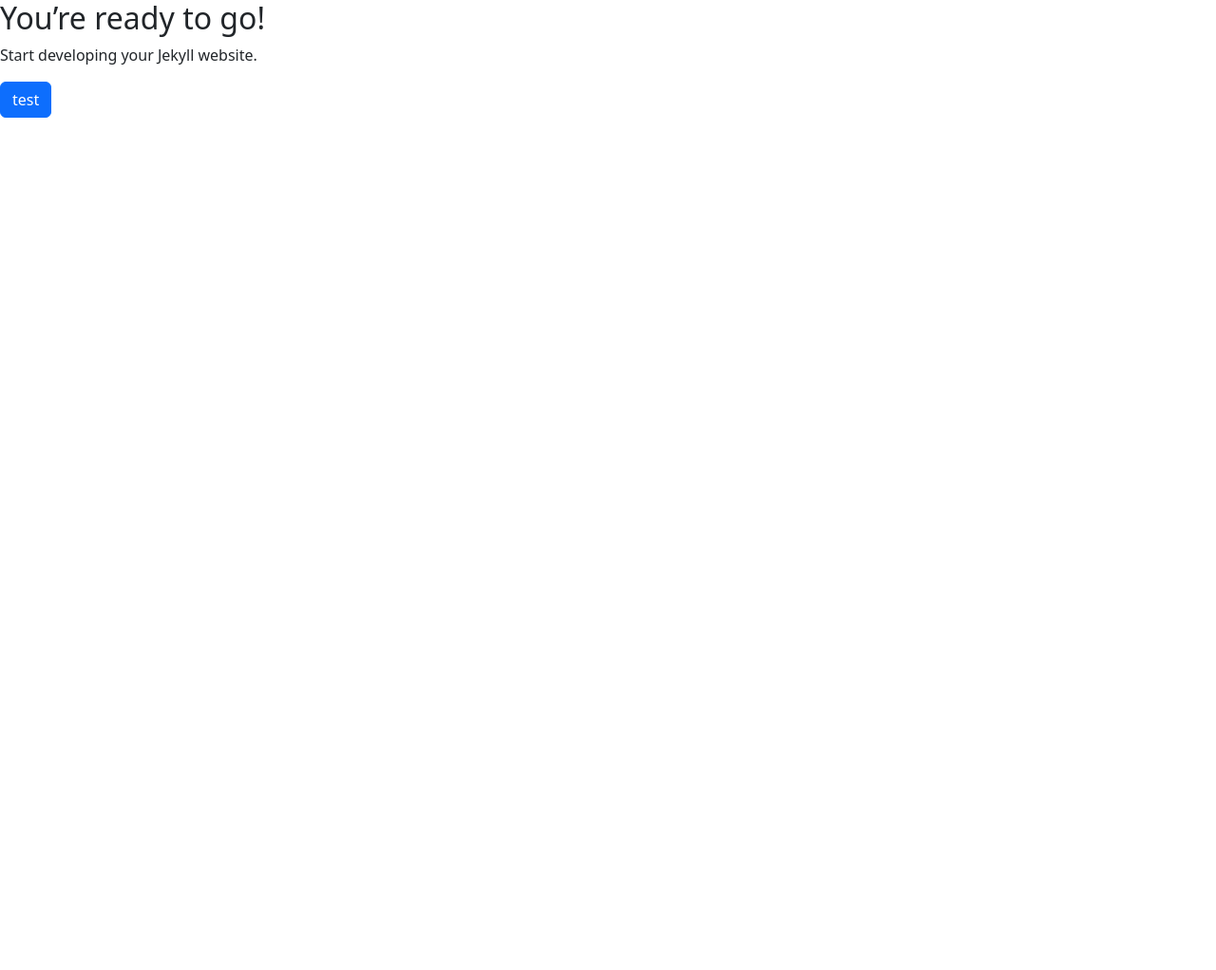
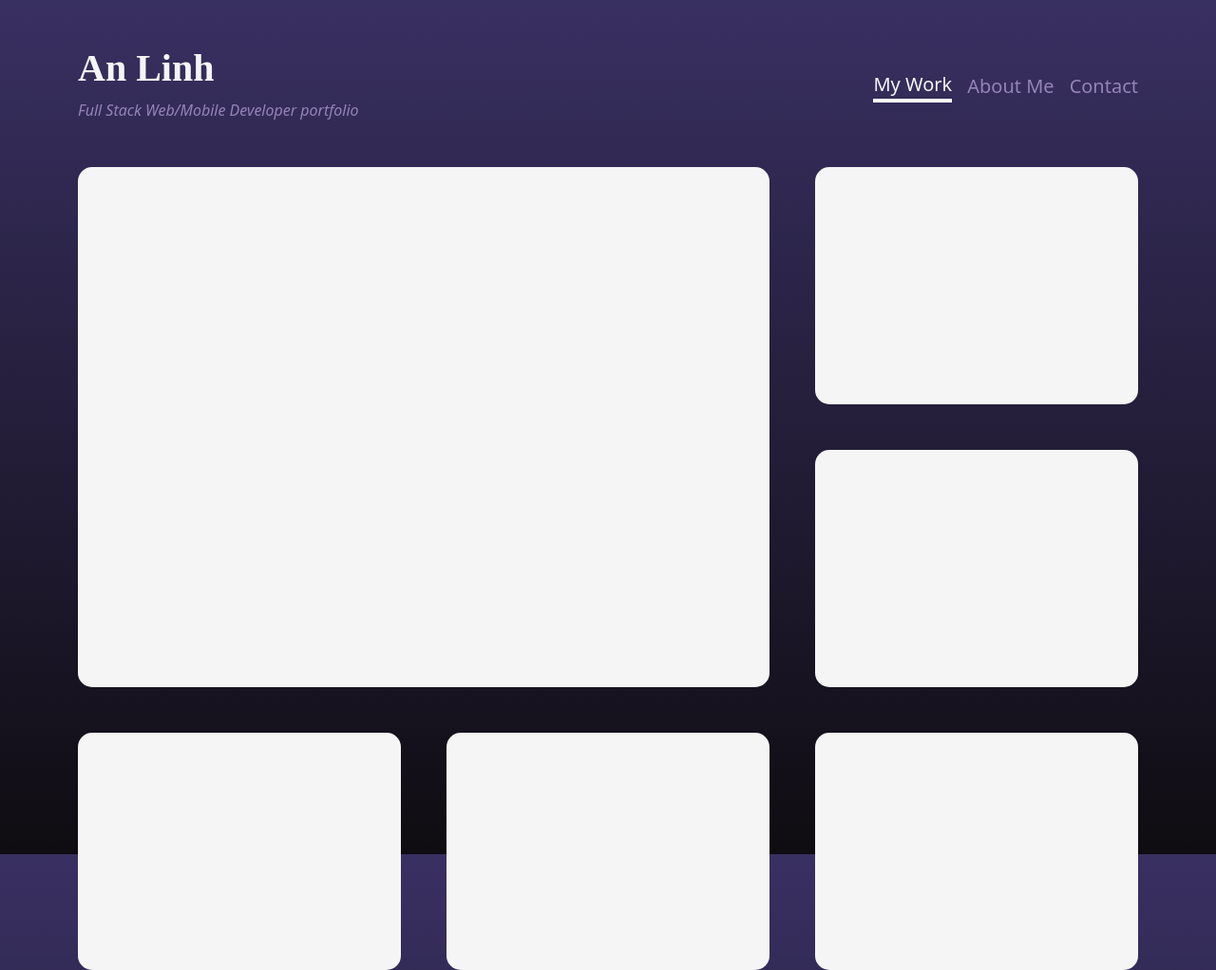
Before and after one commit to ngthienlinh/ngthienlinh.github.io, a Jekyll site: the page built from index.html, in a window 1280 px wide. Shown: the whole page at 95% size. Built offline with Jekyll 4.4.1, drawn with Linux system fonts in a browser that asks for light colours; some web fonts are replaced; before the commit the page ends 900 px from its top, so only the background shows below that.

Commit message:
change style

```diff
--- a/_layouts/default.html
+++ b/_layouts/default.html
@@ -1,15 +1,38 @@
 <!DOCTYPE html>
-<html lang="{{ site.lang | default: " en-US" }}">
+<html lang="{{ site.lang | default: " en-US" }}" class="h-100">
 
 <head>
     <meta name="viewport" content="width=device-width, initial-scale=1">
     <meta charset="utf-8">
     <title>{{ page.title }} - {{ site.title }}</title>
+    <link rel="stylesheet" href="https://fonts.googleapis.com/css?family=Rubik+Vinyl">
+    <link rel="stylesheet" href="https://fonts.googleapis.com/css?family=Tangerine">
     <link rel="stylesheet" href="{{ "/assets/css/main.css" | relative_url }}">
 </head>
 
-<body>
-    {{ content }}
+<body class="py-5 h-100 text-main-color container" style="background-image: linear-gradient(#393062, #0F0C11);">
+    <div class="d-flex justify-content-between">
+        <div>
+            <h1 style="font-family: 'Rubik Vinyl';" class="fw-bold text-highlight">An Linh</h1>
+            <em>Full Stack Web/Mobile Developer portfolio</em>
+        </div>
+        <nav class="navbar">
+            <div class="container-fluid">
+                <a class="navbar-brand pb-0 {% if page.url == "/" %}nav-selected{% endif %}" href="/">
+                    My Work
+                </a>
+                <a class="navbar-brand pb-0 {% if page.url == "/about.html" %}nav-selected{% endif %}" href="/about.html">
+                    About Me
+                </a>
+                <a class="navbar-brand pb-0 {% if page.url == "/contact.html" %}nav-selected{% endif %}" href="/contact.html" >
+                    Contact
+                </a>
+            </div>
+        </nav>
+    </div>
+    <div class="mt-5">
+        {{ content }}
+    </div>
 </body>
 
 </html>
--- a/_sass/main.scss
+++ b/_sass/main.scss
@@ -1,2 +1,33 @@
 @import "vars.scss";
 @import "bootstrap/scss/bootstrap.scss";
+
+.mt-2-rem {
+    margin-top: 2rem;
+}
+
+.text-highlight {
+    color: whitesmoke;
+}
+
+.text-main-color,
+.text-main-color a {
+    color: #9484B8;
+}
+
+.text-main-color a:hover {
+    color: #A2A0E3;
+}
+
+a.nav-selected,
+a.nav-selected:hover {
+    color: whitesmoke;
+    border-bottom: 4px solid white;
+}
+.navbar .container-fluid {
+    padding-right: 0px;
+}
+
+.navbar a {
+    margin-right: 0px;
+    margin-left: var(--bs-navbar-brand-margin-end);
+}
--- /dev/null
+++ b/index.html
@@ -0,0 +1,27 @@
+---
+layout: default
+title: "Linh's Portfolio"
+---
+
+<div class="row gx-5">
+    <div class="col-8">
+        <div style="width:100%; height: 100%; border-radius: 15px;background-color: whitesmoke;"></div>
+    </div>
+    <div class="col-4">
+        <div class="d-flex flex-column" style="row-gap: 3rem;">
+            <div style="width:100%; height: 250px; border-radius: 15px;background-color: whitesmoke;"></div>
+            <div style="width:100%; height: 250px; border-radius: 15px;background-color: whitesmoke;"></div>
+        </div>
+    </div>
+</div>
+<div class="row gx-5" style="margin-top: 3rem;">
+    <div class="col-4">
+        <div style="width:100%; height: 250px; border-radius: 15px;background-color: whitesmoke;"></div>
+    </div>
+    <div class="col-4">
+        <div style="width:100%; height: 250px; border-radius: 15px;background-color: whitesmoke;"></div>
+    </div>
+    <div class="col-4">
+        <div style="width:100%; height: 250px; border-radius: 15px;background-color: whitesmoke;"></div>
+    </div>
+</div>
--- a/index.md
+++ /dev/null
@@ -1,10 +0,0 @@
----
-layout: default
-title: "Happy Jekylling!"
----
-
-## You're ready to go!
-
-Start developing your Jekyll website.
-
-<button class="btn btn-primary">test</button>
```
Also changed, not shown: about.md (added, +6 -0 lines), contact.md (added, +6 -0 lines).
